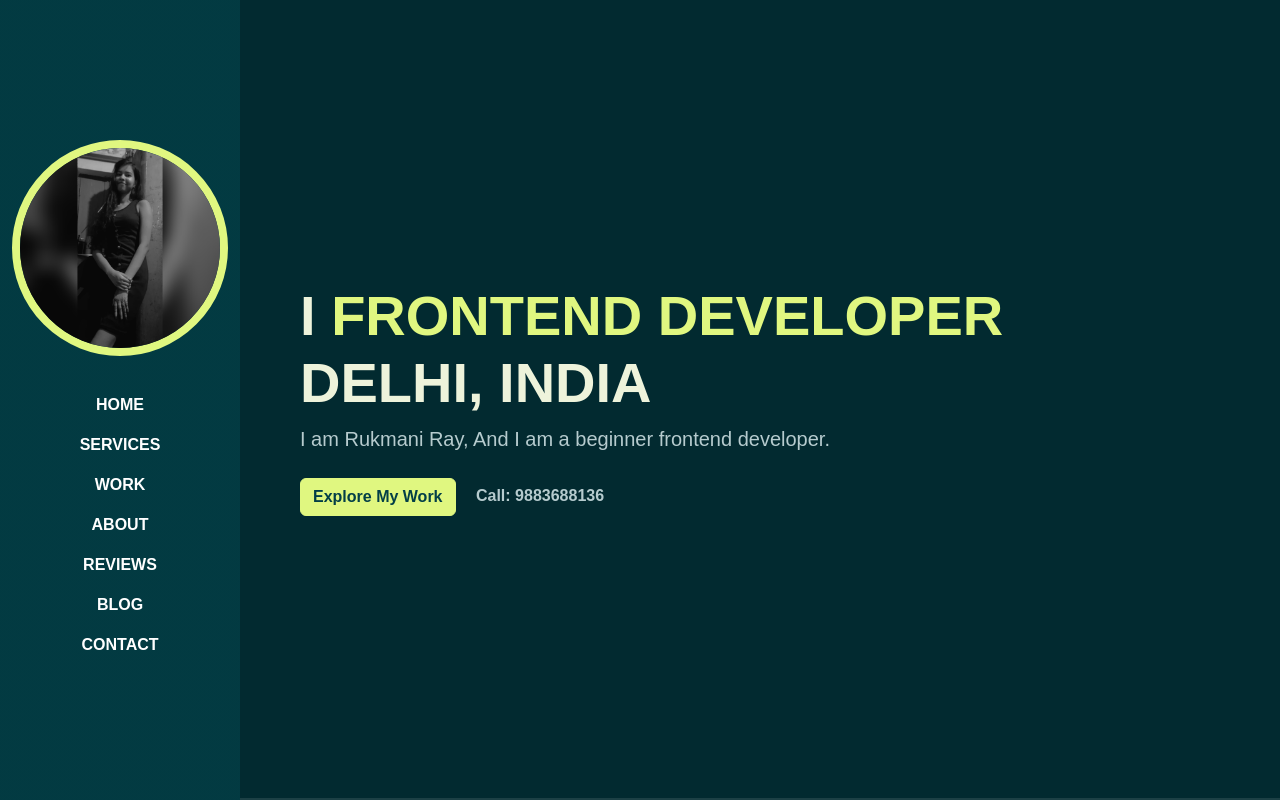
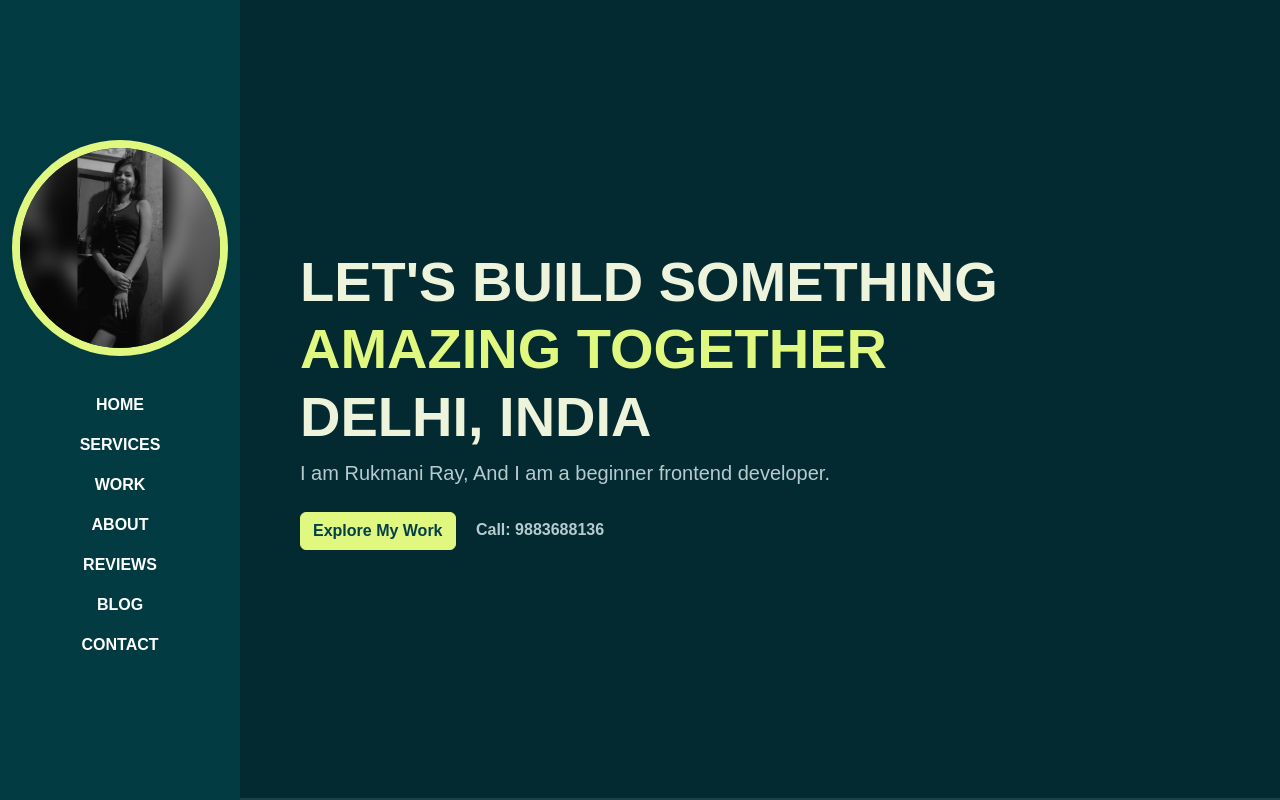
Before and after one commit to Rukmani9883/Portfolio, a plain HTML site: page index.html in a window 1280 px wide. Shown: the top 800 px of the page. Drawn offline with Linux system fonts and the light colour scheme; a web font is replaced by a local one.

Commit message:
index.html

```diff
--- a/index.html
+++ b/index.html
@@ -69,8 +69,8 @@
             <div class="container">
                 <div class="row">
                     <div class="col-lg-10">
-                        <h1 class="display-4 fw-bold" data-aos="fade-up">I <span class="text-brand"> FRONTEND
-                                DEVELOPER </span> DELHI, INDIA</h1>
+                        <h1 class="display-4 fw-bold" data-aos="fade-up">LET'S BUILD SOMETHING <span class="text-brand"> AMAZING
+                                TOGETHER </span> DELHI, INDIA</h1>
                         <P class="lead mt-2 mb-4" data-aos="fade-up" data-aos-delay="300">I am Rukmani Ray, And I am a
                             beginner frontend developer.</P>
                         <div data-aos="fade-up" data-aos-delay="600">
```
